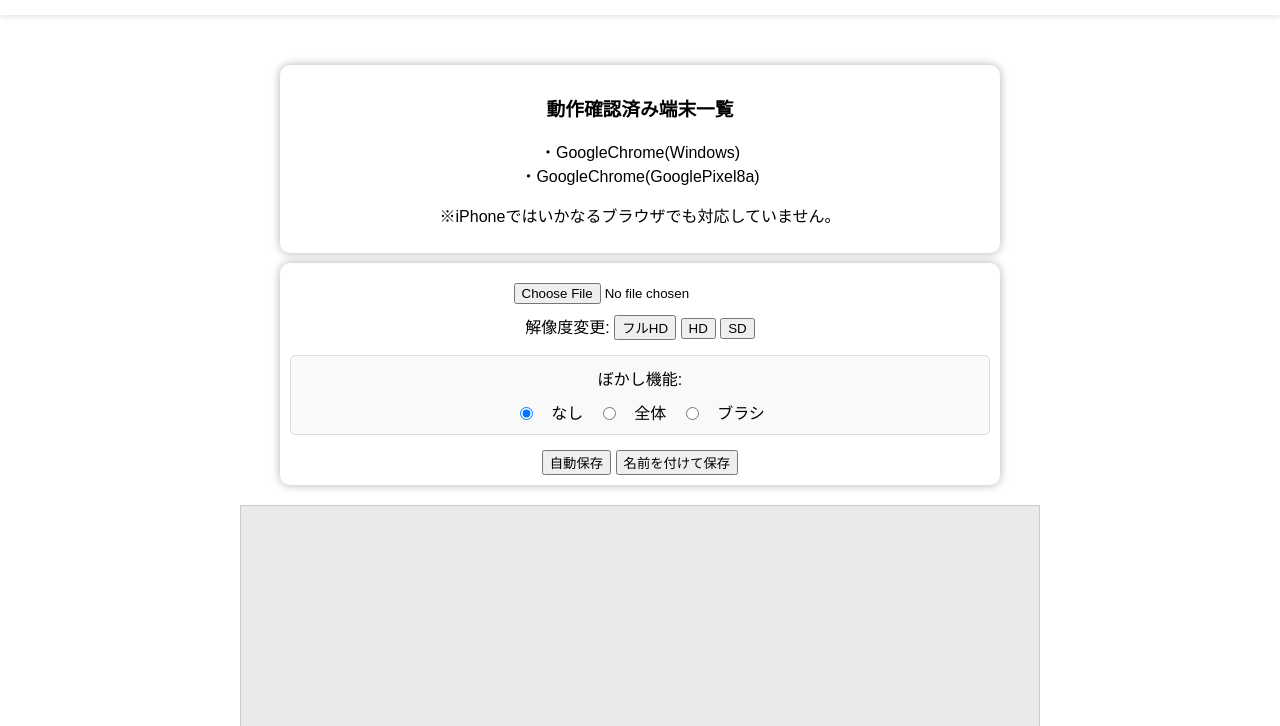
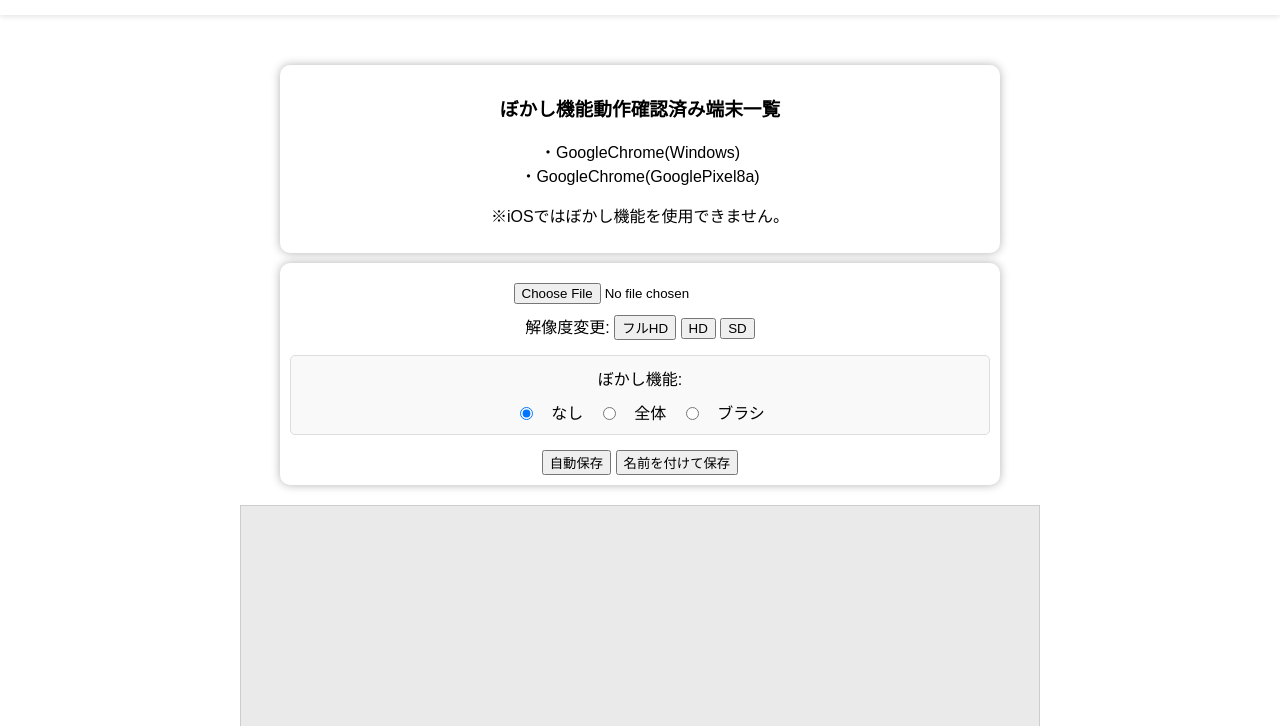
Before and after one commit to KyokkoBroadcastingStation/Image-processing-tools, a plain HTML site: page index.html in a window 1280 px wide. Shown: the part 57-783 px from the top of the page. Drawn offline with Linux system fonts and the light colour scheme.

Commit message:
動作確認済みを更新しました

```diff
--- a/index.html
+++ b/index.html
@@ -16,9 +16,9 @@
     <main>
         <div class="container">
             <div class="support">
-                <h3>動作確認済み端末一覧</h3>
+                <h3>ぼかし機能動作確認済み端末一覧</h3>
                 <p>・GoogleChrome(Windows)<br>・GoogleChrome(GooglePixel8a)</p>
-                <p>※iPhoneではいかなるブラウザでも対応していません。</p>
+                <p>※iOSではぼかし機能を使用できません。</p>
             </div>
             <div class="tool-bar">
             <input type="file" id="uploadImage" accept="image/*">
```
